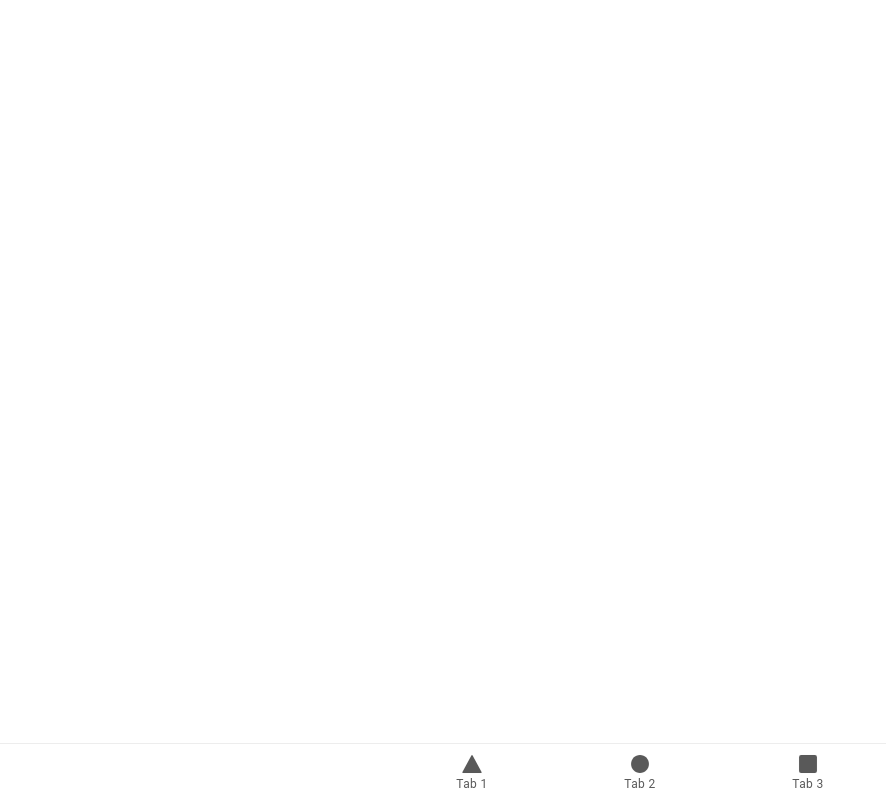
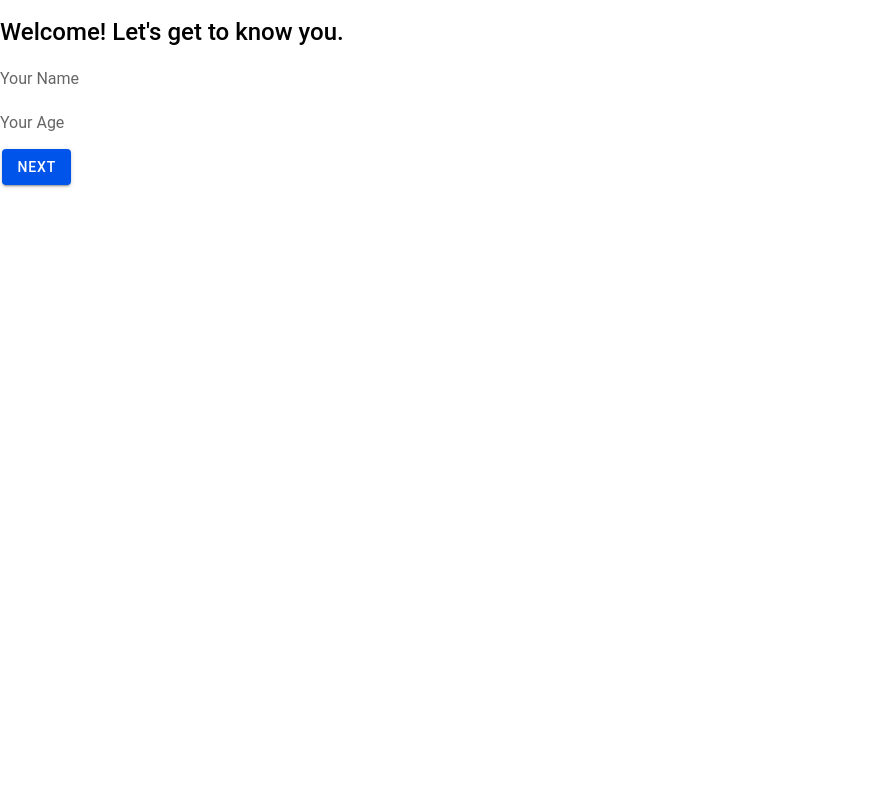
Before and after one commit to codylee02/fitness-app-frontend, a React (Vite) app: page /onboarding in a window 1280 px wide. Shown: the whole page, without its empty margins (0-886 px from the left). Built offline with nearby package versions, Linux system fonts and the light colour scheme.

Commit message:
add onboarding

```diff
--- a/src/App.tsx
+++ b/src/App.tsx
@@ -1,4 +1,4 @@
-import { Redirect, Route } from 'react-router-dom';
+import { Redirect, Route } from "react-router-dom";
 import {
 	IonApp,
 	IonIcon,
@@ -7,29 +7,30 @@ import {
 	IonTabBar,
 	IonTabButton,
 	IonTabs,
-  setupIonicReact
-} from '@ionic/react';
-import { IonReactRouter } from '@ionic/react-router';
-import { ellipse, square, triangle } from 'ionicons/icons';
-import Tab1 from './pages/Tab1';
-import Tab2 from './pages/Tab2';
-import Tab3 from './pages/Tab3';
+	setupIonicReact,
+} from "@ionic/react";
+import { IonReactRouter } from "@ionic/react-router";
+import { ellipse, square, triangle } from "ionicons/icons";
+import Onboarding from "./components/Onboarding";
+import Tab1 from "./pages/Tab1";
+import Tab2 from "./pages/Tab2";
+import Tab3 from "./pages/Tab3";
 
 /* Core CSS required for Ionic components to work properly */
-import '@ionic/react/css/core.css';
+import "@ionic/react/css/core.css";
 
 /* Basic CSS for apps built with Ionic */
-import '@ionic/react/css/normalize.css';
-import '@ionic/react/css/structure.css';
-import '@ionic/react/css/typography.css';
+import "@ionic/react/css/normalize.css";
+import "@ionic/react/css/structure.css";
+import "@ionic/react/css/typography.css";
 
 /* Optional CSS utils that can be commented out */
-import '@ionic/react/css/padding.css';
-import '@ionic/react/css/float-elements.css';
-import '@ionic/react/css/text-alignment.css';
-import '@ionic/react/css/text-transformation.css';
-import '@ionic/react/css/flex-utils.css';
-import '@ionic/react/css/display.css';
+import "@ionic/react/css/padding.css";
+import "@ionic/react/css/float-elements.css";
+import "@ionic/react/css/text-alignment.css";
+import "@ionic/react/css/text-transformation.css";
+import "@ionic/react/css/flex-utils.css";
+import "@ionic/react/css/display.css";
 
 /**
  * Ionic Dark Mode
@@ -40,10 +41,10 @@ import '@ionic/react/css/display.css';
 
 /* import '@ionic/react/css/palettes/dark.always.css'; */
 /* import '@ionic/react/css/palettes/dark.class.css'; */
-import '@ionic/react/css/palettes/dark.system.css';
+import "@ionic/react/css/palettes/dark.system.css";
 
 /* Theme variables */
-import './theme/variables.css';
+import "./theme/variables.css";
 
 setupIonicReact();
 
@@ -52,34 +53,35 @@ const App: React.FC = () => (
 		<IonReactRouter>
 			<IonTabs>
 				<IonRouterOutlet>
-          <Route exact path="/tab1">
+					<Route exact path='/tab1'>
 						<Tab1 />
 					</Route>
-          <Route exact path="/tab2">
+					<Route exact path='/tab2'>
 						<Tab2 />
 					</Route>
-          <Route path="/tab3">
+					<Route path='/tab3'>
 						<Tab3 />
 					</Route>
-          <Route exact path="/">
-            <Redirect to="/tab1" />
+					<Route exact path='/'>
+						<Redirect to='/onboarding' />
 					</Route>
 				</IonRouterOutlet>
-        <IonTabBar slot="bottom">
-          <IonTabButton tab="tab1" href="/tab1">
-            <IonIcon aria-hidden="true" icon={triangle} />
+				<IonTabBar slot='bottom'>
+					<IonTabButton tab='tab1' href='/tab1'>
+						<IonIcon aria-hidden='true' icon={triangle} />
 						<IonLabel>Tab 1</IonLabel>
 					</IonTabButton>
-          <IonTabButton tab="tab2" href="/tab2">
-            <IonIcon aria-hidden="true" icon={ellipse} />
+					<IonTabButton tab='tab2' href='/tab2'>
+						<IonIcon aria-hidden='true' icon={ellipse} />
 						<IonLabel>Tab 2</IonLabel>
 					</IonTabButton>
-          <IonTabButton tab="tab3" href="/tab3">
-            <IonIcon aria-hidden="true" icon={square} />
+					<IonTabButton tab='tab3' href='/tab3'>
+						<IonIcon aria-hidden='true' icon={square} />
 						<IonLabel>Tab 3</IonLabel>
 					</IonTabButton>
 				</IonTabBar>
 			</IonTabs>
+			<Route path='/onboarding' component={Onboarding} />
 		</IonReactRouter>
 	</IonApp>
 );
--- /dev/null
+++ b/src/components/Onboarding.tsx
@@ -0,0 +1,94 @@
+import React, { useState } from "react";
+import { IonContent, IonPage, IonButton, IonInput, IonSelect, IonSelectOption } from "@ionic/react";
+
+const Onboarding: React.FC = () => {
+	const [step, setStep] = useState(1);
+	const [userData, setUserData] = useState({
+		name: "",
+		age: "",
+		gender: "",
+		height: "",
+		weight: "",
+		fitnessGoal: "",
+		experienceLevel: "",
+	});
+
+	const handleInputChange = (event: CustomEvent) => {
+		const { name, value } = event.detail;
+		setUserData({ ...userData, [name]: value });
+	};
+
+	const nextStep = () => setStep(step + 1);
+	const prevStep = () => setStep(step - 1);
+
+	const submitData = async () => {
+		// Send userData to backend
+		// Redirect to main app
+	};
+
+	return (
+		<IonPage>
+			<IonContent>
+				{step === 1 && (
+					<>
+						<h2>Welcome! Let's get to know you.</h2>
+						<IonInput name='name' value={userData.name} onIonChange={handleInputChange} placeholder='Your Name' />
+						<IonInput
+							name='age'
+							type='number'
+							value={userData.age}
+							onIonChange={handleInputChange}
+							placeholder='Your Age'
+						/>
+						<IonButton onClick={nextStep}>Next</IonButton>
+					</>
+				)}
+				{step === 2 && (
+					<>
+						<h2>Physical Information</h2>
+						<IonSelect name='gender' value={userData.gender} onIonChange={handleInputChange}>
+							<IonSelectOption value='male'>Male</IonSelectOption>
+							<IonSelectOption value='female'>Female</IonSelectOption>
+							<IonSelectOption value='other'>Other</IonSelectOption>
+						</IonSelect>
+						<IonInput
+							name='height'
+							type='number'
+							value={userData.height}
+							onIonChange={handleInputChange}
+							placeholder='Height (cm)'
+						/>
+						<IonInput
+							name='weight'
+							type='number'
+							value={userData.weight}
+							onIonChange={handleInputChange}
+							placeholder='Weight (kg)'
+						/>
+						<IonButton onClick={prevStep}>Back</IonButton>
+						<IonButton onClick={nextStep}>Next</IonButton>
+					</>
+				)}
+				{step === 3 && (
+					<>
+						<h2>Fitness Goals</h2>
+						<IonSelect name='fitnessGoal' value={userData.fitnessGoal} onIonChange={handleInputChange}>
+							<IonSelectOption value='loseWeight'>Lose Weight</IonSelectOption>
+							<IonSelectOption value='gainMuscle'>Gain Muscle</IonSelectOption>
+							<IonSelectOption value='improveEndurance'>Improve Endurance</IonSelectOption>
+						</IonSelect>
+						<IonSelect name='experienceLevel' value={userData.experienceLevel} onIonChange={handleInputChange}>
+							<IonSelectOption value='beginner'>Beginner</IonSelectOption>
+							<IonSelectOption value='intermediate'>Intermediate</IonSelectOption>
+							<IonSelectOption value='advanced'>Advanced</IonSelectOption>
+						</IonSelect>
+						<IonButton onClick={prevStep}>Back</IonButton>
+						<IonButton onClick={submitData}>Finish</IonButton>
+					</>
+				)}
+			</IonContent>
+		</IonPage>
+	);
+};
+
+export default Onboarding;
```
Lines whose indentation alone changed are shown as unchanged.
